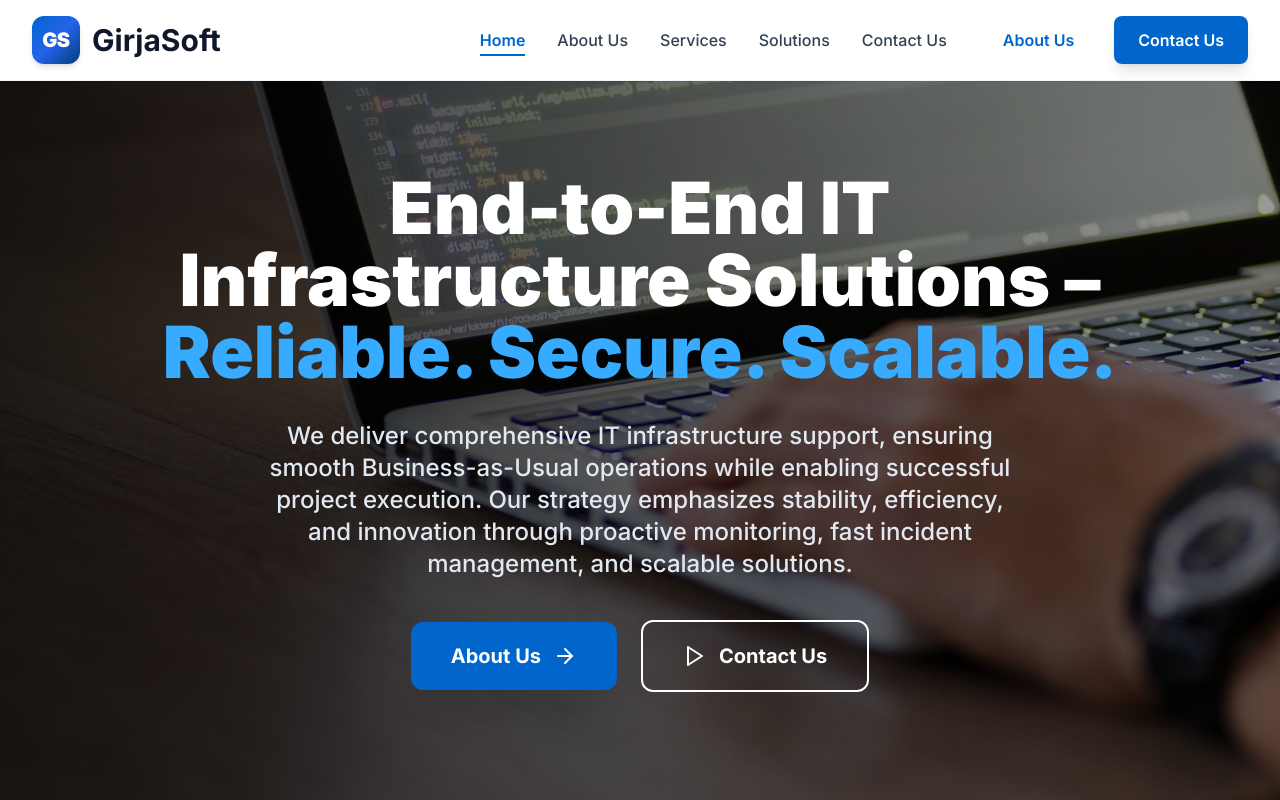
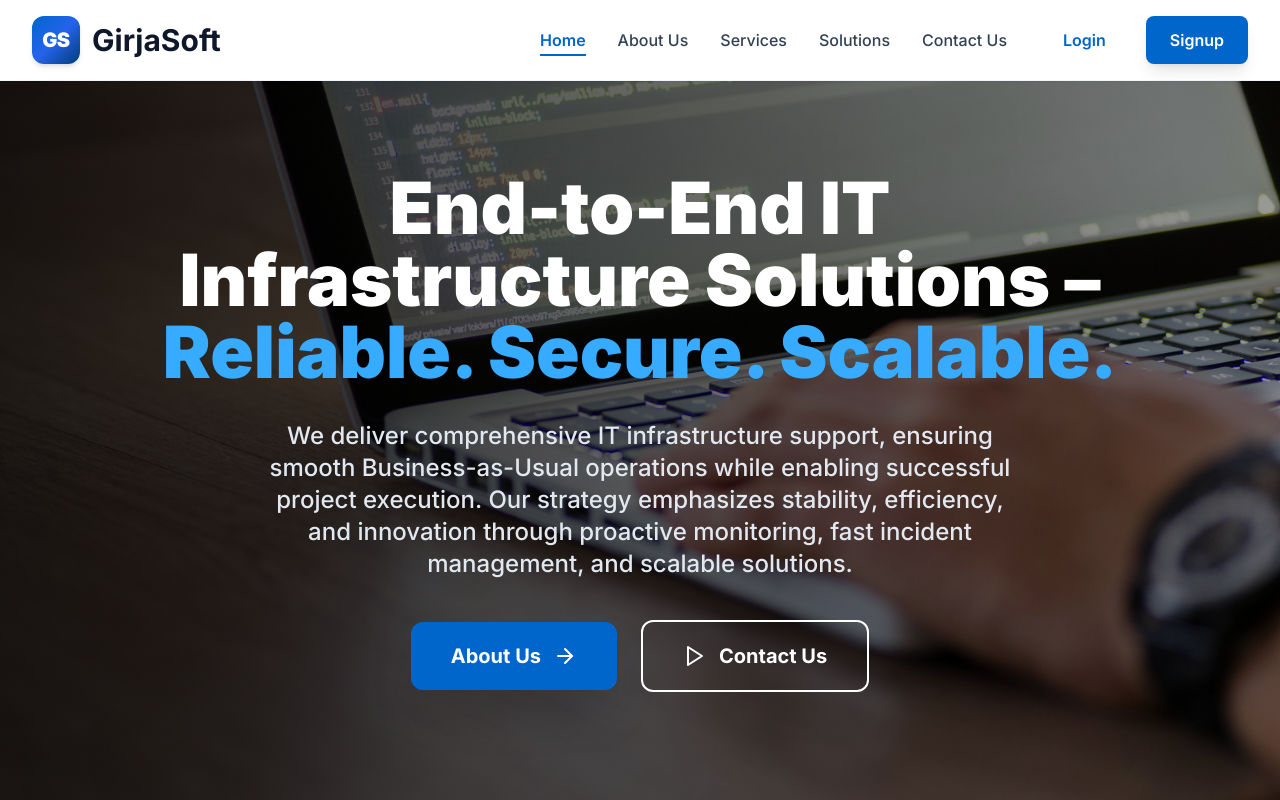
Before and after one commit to shwetabh2002/maniish, a Next.js app: page / in a window 1280 px wide. Shown: the top 800 px of the page. Built offline with nearby package versions, Linux system fonts and the light colour scheme.

Commit message:
added redirection to login and signup

```diff
--- a/src/components/Header.tsx
+++ b/src/components/Header.tsx
@@ -70,16 +70,20 @@ const Header = () => {
             {/* Desktop CTA Buttons */}
             <div className="flex items-center space-x-4">
             <a
-              href="/about"
+              href="https://hrms.girjasoft.com/"
+              target="_blank"
+              rel="noopener noreferrer"
               className="px-6 py-3 text-primary-600 hover:text-primary-700 font-semibold transition-colors duration-200"
             >
-              About Us
+              Login
             </a>
             <a
-              href="/contact"
+              href="https://hrms.girjasoft.com/"
+              target="_blank"
+              rel="noopener noreferrer"
               className="px-6 py-3 bg-primary-600 text-white rounded-lg hover:bg-primary-700 transition-colors duration-200 font-semibold shadow-lg hover:shadow-xl"
             >
-              Contact Us
+              Signup
             </a>
             </div>
           </div>
@@ -116,18 +120,22 @@ const Header = () => {
               ))}
               <div className="pt-4 space-y-3 border-t border-gray-200 mt-4">
                 <a
-                  href="/about"
+                  href="https://hrms.girjasoft.com/"
+                  target="_blank"
+                  rel="noopener noreferrer"
                   className="block px-3 py-3 text-primary-600 font-semibold hover:bg-primary-50 rounded-lg transition-colors"
                   onClick={() => setIsOpen(false)}
                 >
-                  About Us
+                  Login
                 </a>
                 <a
-                  href="/contact"
+                  href="https://hrms.girjasoft.com/"
+                  target="_blank"
+                  rel="noopener noreferrer"
                   className="block px-3 py-3 mx-3 bg-primary-600 text-white rounded-lg text-center font-semibold hover:bg-primary-700 transition-colors"
                   onClick={() => setIsOpen(false)}
                 >
-                  Contact Us
+                  Signup
                 </a>
               </div>
             </div>
```
